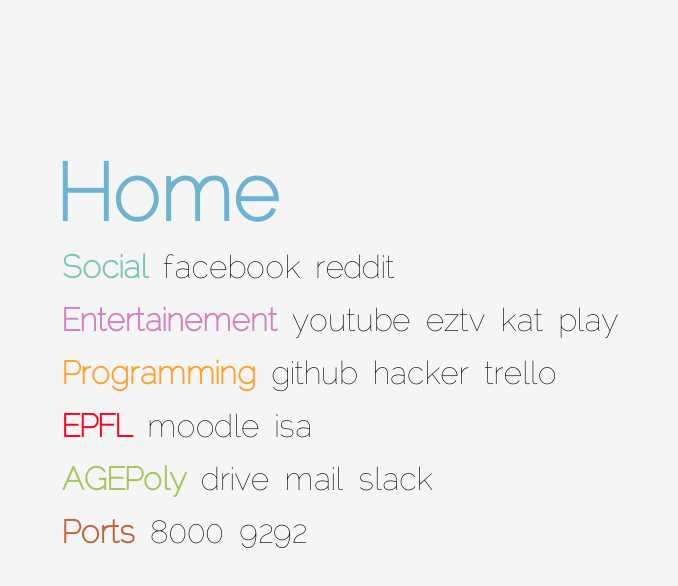
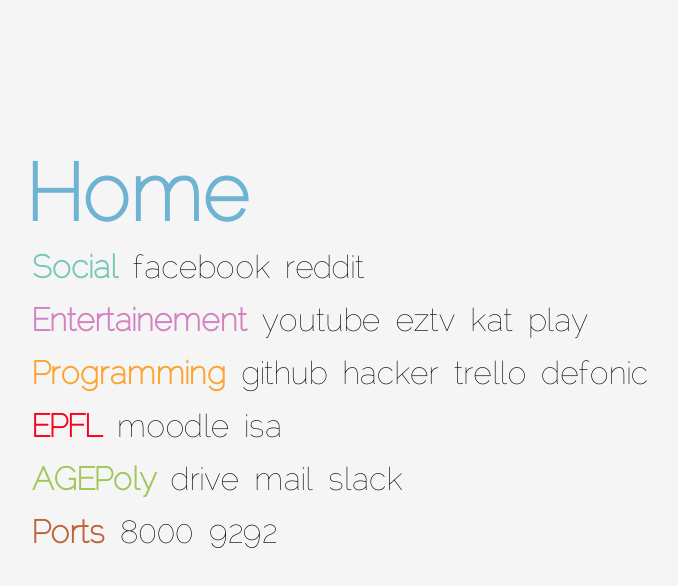
Before and after one commit to louismerlin/dotfiles, a plain HTML site: page www/index.html in a window 1280 px wide. Shown: the whole page, without its empty margins (300-978 px from the left). Drawn offline with Linux system fonts and the light colour scheme.

Commit message:
Change homepage index

```diff
--- a/www/index.html
+++ b/www/index.html
@@ -36,6 +36,7 @@
 					<li><a href="https://github.com">github</a></li>
 					<li><a href="https://news.ycombinator.com">hacker</a></li>
                                         <li><a href="https://trello.com/">trello</a></li>
+                                        <li><a href="http://defonic.com/">defonic</a></li>
 				</ul>
                                 <ul>
                                     <li class="subh base08">EPFL</li>
```
